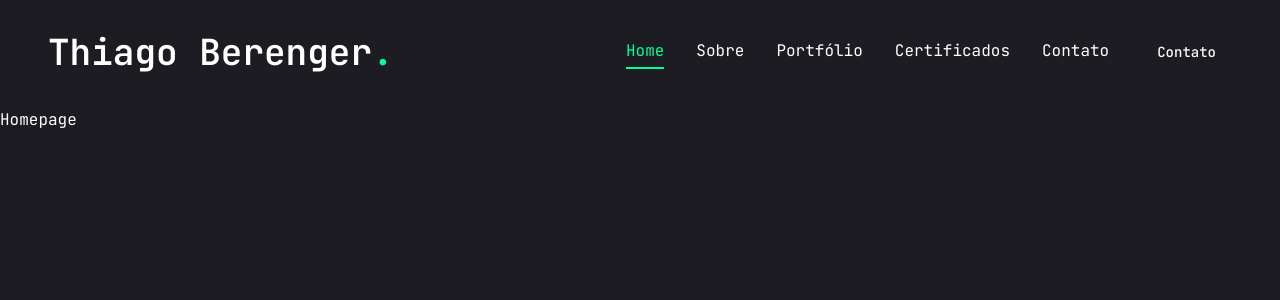
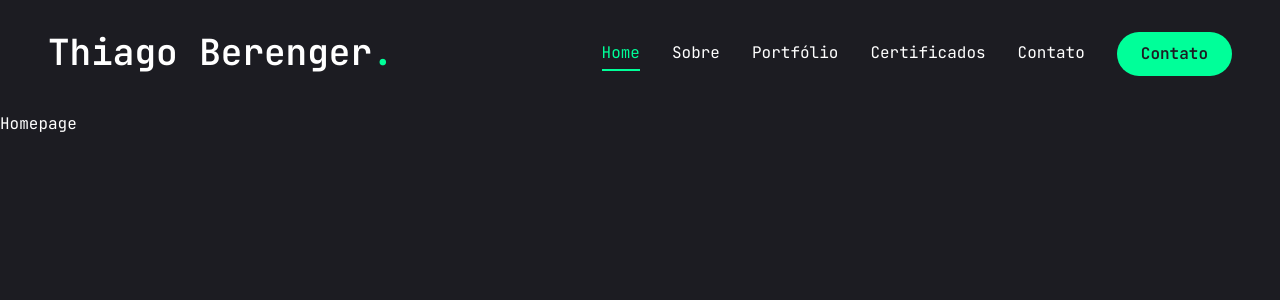
Before and after one commit to ThiagoBerenger/portfolio, a Next.js app: page / in a window 1280 px wide. Shown: the top 300 px of the page. Built offline with nearby package versions, Linux system fonts and the light colour scheme.

Commit message:
estilizando botão de contato

```diff
--- a/components/Header.jsx
+++ b/components/Header.jsx
@@ -18,7 +18,7 @@
             {/* desktop nav */}
             <div className="hidden xl:flex items-center gap-8">
               <Nav />
-              <Link href='/contact'>
+              <Link href='/contato'>
                 <Button>Contato</Button>
               </Link>
             </div>
--- a/components/ui/button.jsx
+++ b/components/ui/button.jsx
@@ -5,27 +5,19 @@
 import { cn } from "@/lib/utils"
 
 const buttonVariants = cva(
-  "inline-flex items-center justify-center gap-2 whitespace-nowrap rounded-md text-sm font-medium transition-all disabled:pointer-events-none disabled:opacity-50 [&_svg]:pointer-events-none [&_svg:not([class*='size-'])]:size-4 shrink-0 [&_svg]:shrink-0 outline-none focus-visible:border-ring focus-visible:ring-ring/50 focus-visible:ring-[3px] aria-invalid:ring-destructive/20 dark:aria-invalid:ring-destructive/40 aria-invalid:border-destructive",
+  "inline-flex items-center jjustify-center whitespace-nowrap rounded-full text-base font-semibold ring-offset-white transition-colors",
   {
     variants: {
       variant: {
         default:
-          "bg-primary text-primary-foreground shadow-xs hover:bg-primary/90",
-        destructive:
-          "bg-destructive text-white shadow-xs hover:bg-destructive/90 focus-visible:ring-destructive/20 dark:focus-visible:ring-destructive/40 dark:bg-destructive/60",
-        outline:
-          "border bg-background shadow-xs hover:bg-accent hover:text-accent-foreground dark:bg-input/30 dark:border-input dark:hover:bg-input/50",
-        secondary:
-          "bg-secondary text-secondary-foreground shadow-xs hover:bg-secondary/80",
-        ghost:
-          "hover:bg-accent hover:text-accent-foreground dark:hover:bg-accent/50",
-        link: "text-primary underline-offset-4 hover:underline",
+          "bg-accent text-primary hover:bg-accent-hover",
+          primary: 'bg-primary text-white',
+          outline: 'border border-accent bg-transparent text-accent hover-bg-accent-hover:text-primary',
       },
       size: {
-        default: "h-9 px-4 py-2 has-[>svg]:px-3",
-        sm: "h-8 rounded-md gap-1.5 px-3 has-[>svg]:px-2.5",
-        lg: "h-10 rounded-md px-6 has-[>svg]:px-4",
-        icon: "size-9",
+        default: "h-[44px] px-6",
+        md: "h-[48px] px-6",
+        lg: "h-[56px] px-8 text-sm uppercase tracking-[2px]",
       },
     },
     defaultVariants: {
```
